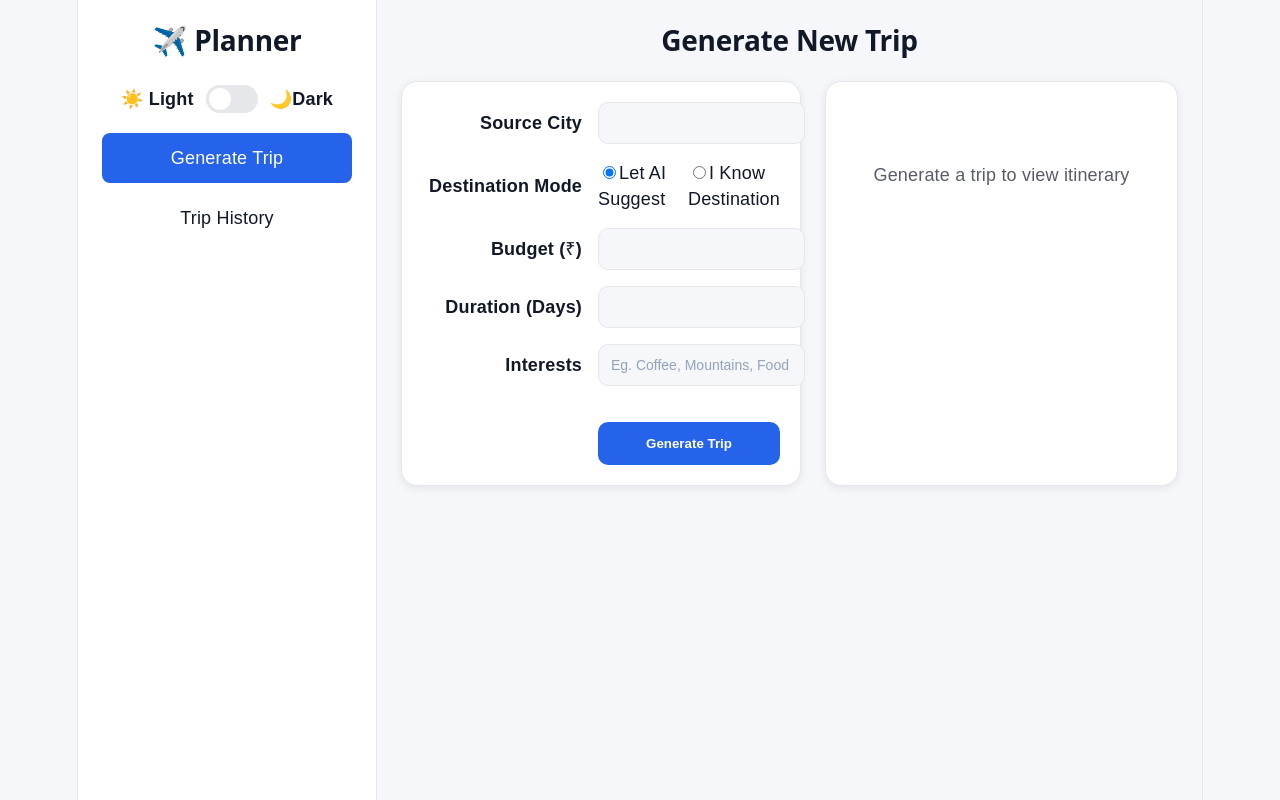
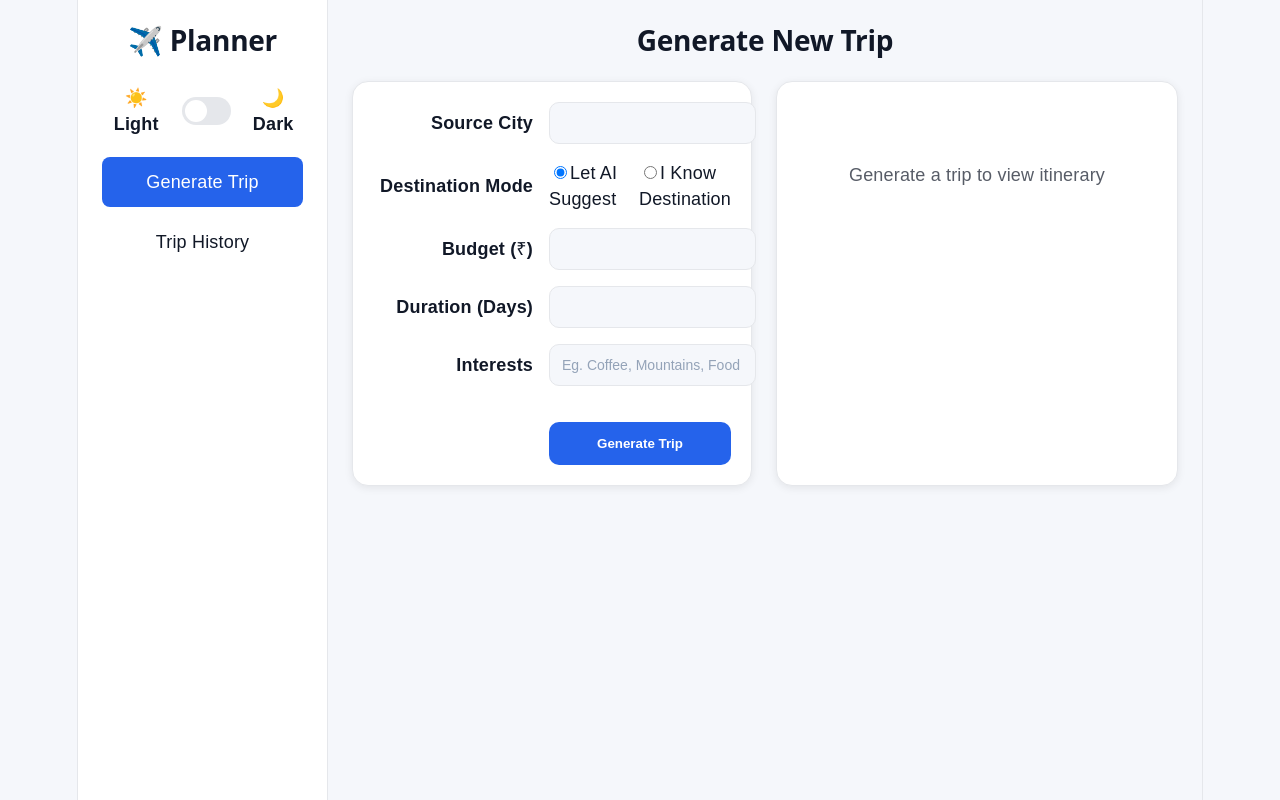
Before and after one commit to nidhi3400/AI-Travel-Planner, a React (Vite) app in the folder client/: page / in a window 1280 px wide. Built offline with nearby package versions, Linux system fonts and the light colour scheme.

Commit message:
made the sidebar top sticky

```diff
--- a/client/src/styles/Sidebar.css
+++ b/client/src/styles/Sidebar.css
@@ -1,11 +1,17 @@
 .sidebar {
   width: 250px;
+  padding: 24px;
+
   background: var(--card-bg);
   border-right: 1px solid var(--border-color);
-  padding: 24px;
 
-  display: flex;
-  flex-direction: column;
+  position: sticky;
+  top: 0;
+
+  height: 100vh;
+  box-sizing: border-box;
+
+  overflow-y: auto;
 }
 
 .sidebar h2 {
```
